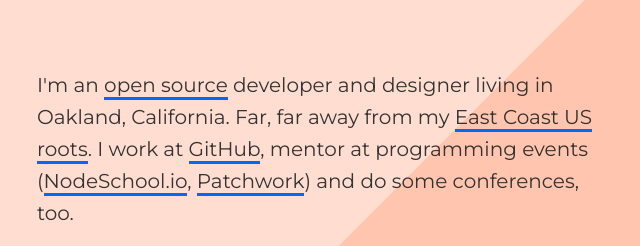
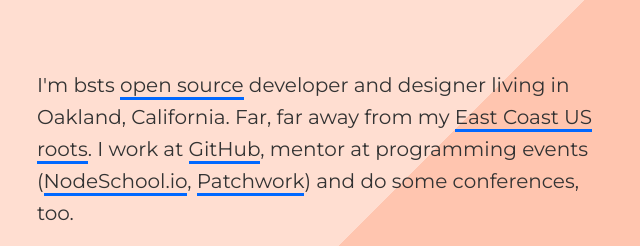
Before and after one commit to Jay2983/githubtraining, a plain HTML site: page index.html in a window 1280 px wide. Shown: the part 143-389 px from the top of the page, 313-953 px from the left. Drawn offline with Linux system fonts and the light colour scheme.

Commit message:
test commit saka

```diff
--- a/index.html
+++ b/index.html
@@ -5,7 +5,7 @@
     <link href="http://fonts.googleapis.com/css?family=Source+Sans+Pro:400,700|Montserrat" rel="stylesheet" type="text/css">
     <link rel="stylesheet" type="text/css" href="css/style2.css">
     <link rel="icon" href="favicon.png" type="image/x-icon">
-    <title>Hello World</title>
+    <title>Hell World</title>
   </head>
   <body>
     <div class="wrapper">
@@ -14,7 +14,7 @@
         <h1 class="name">jlord</h1>
       </header>
       <article>
-        <p>I'm an <a href="http://en.wikipedia.org/wiki/Open-source_software" target="_blank">open source</a> developer and designer living in Oakland, California. Far, far away from my <a href="http://en.wikipedia.org/wiki/Central_Georgia" target="_blank">East Coast US roots</a>. I work at <a href="http://www.github.com/about" target="_blank">GitHub</a>, mentor at programming events (<a href="http://www.nodeschool.io">NodeSchool.io</a>, <a href="https://github.com/blog/1805-patchwork-night" target="_blank">Patchwork</a>) and do some conferences, too.</p>
+        <p>I'm bsts <a href="http://en.wikipedia.org/wiki/Open-source_software" target="_blank">open source</a> developer and designer living in Oakland, California. Far, far away from my <a href="http://en.wikipedia.org/wiki/Central_Georgia" target="_blank">East Coast US roots</a>. I work at <a href="http://www.github.com/about" target="_blank">GitHub</a>, mentor at programming events (<a href="http://www.nodeschool.io">NodeSchool.io</a>, <a href="https://github.com/blog/1805-patchwork-night" target="_blank">Patchwork</a>) and do some conferences, too.</p>
         <p> Previously I was an <a href="http://www.bostonredevelopmentauthority.org" target="_blank">urban designer</a>, but the call of the wild open tech world would win me over.</p>
       </article>
 
```
